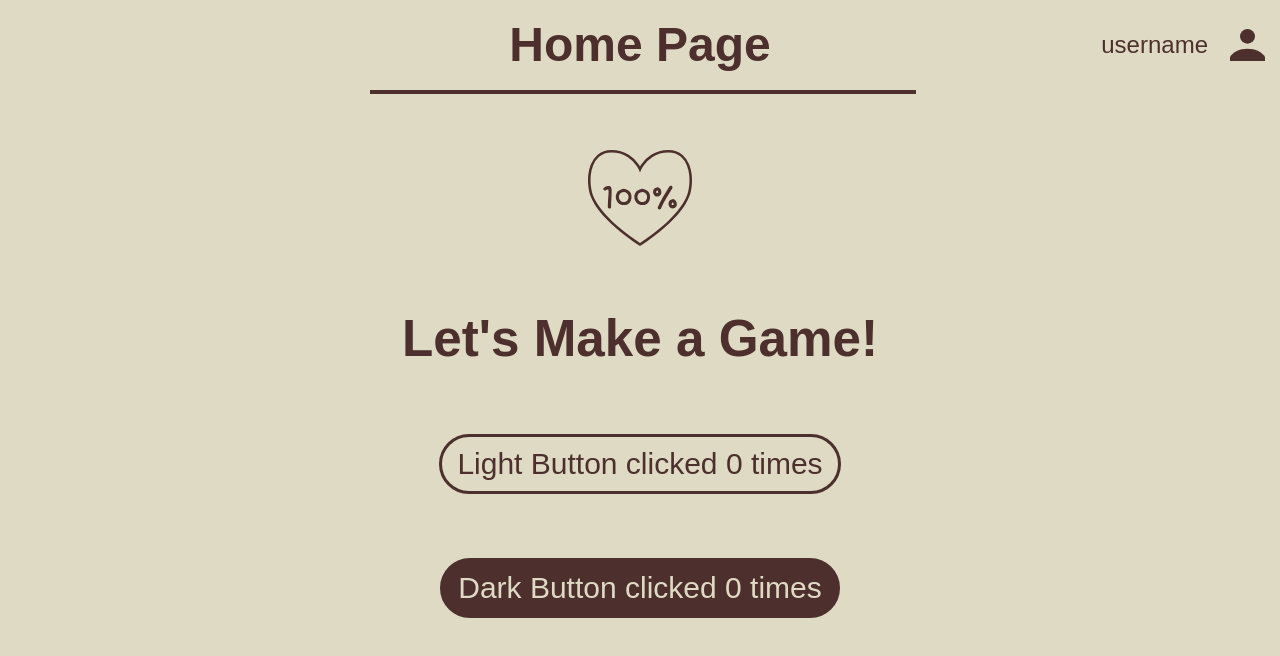
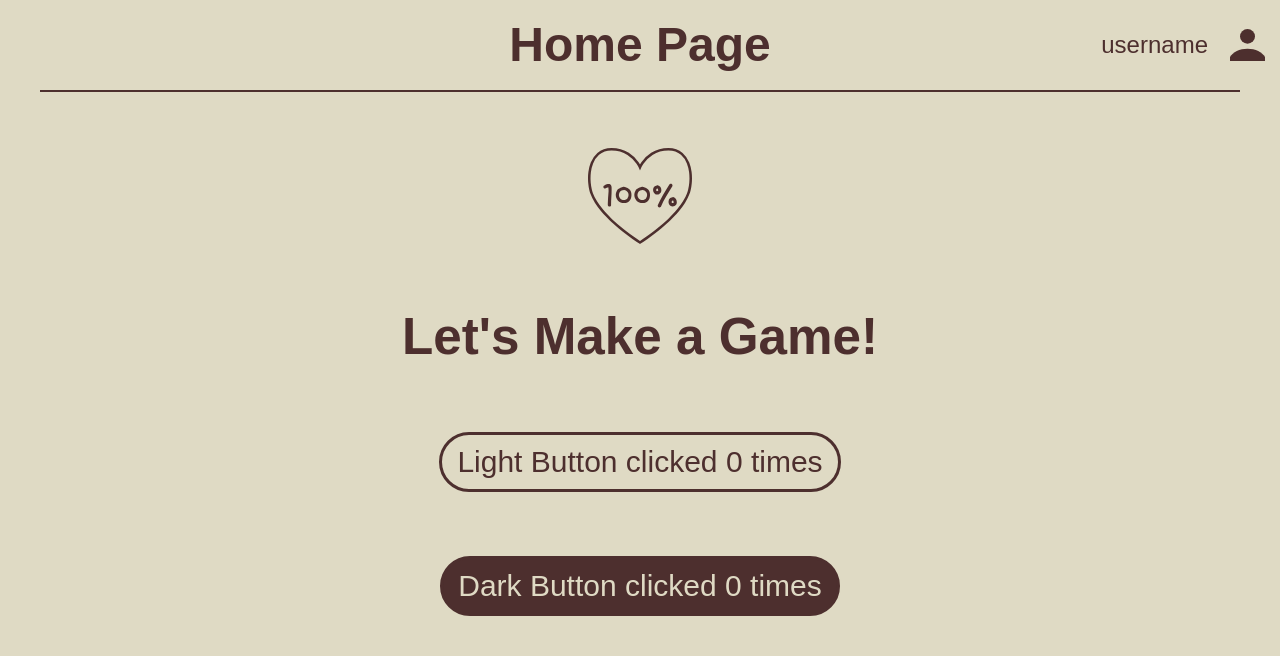
Before and after one commit to wwtbtfc/wwtbtfc-frontend, a React (Vite) app: page / in a window 1280 px wide. Shown: the top 656 px of the page. Built offline with nearby package versions, Linux system fonts and the light colour scheme; a web font is replaced by a local one.

Commit message:
fix: removed extra div for banner line

```diff
--- a/src/components/TitleBanner/BannerBar.tsx
+++ /dev/null
@@ -1,5 +0,0 @@
-import StyledBannerBar from './StyledBannerBar';
-
-export const BannerBar = () => {
-  return <StyledBannerBar></StyledBannerBar>;
-};
--- a/src/components/TitleBanner/StyledBannerBar.tsx
+++ /dev/null
@@ -1,16 +0,0 @@
-import styled from 'styled-components';
-
-const StyledBannerBar = styled.div`
-content: "";
-display: block;
-width: 100%;
-border-top: 1px;
-border-style: solid;
-border-color: #4d2f2e;
-
-bottom: 0;
-left: 0;
-  }
-`;
-
-export default StyledBannerBar;
--- a/src/components/TitleBanner/StyledTitleBanner.tsx
+++ b/src/components/TitleBanner/StyledTitleBanner.tsx
@@ -1,26 +1,31 @@
 import styled from 'styled-components';
 
 const StyledTitleBanner = styled.header`
-  max-width: 1280px;
   margin: 0 auto;
   text-align: center;
   display: flex;
   justify-content: space-between;
   align-items: center;
   height: 90px;
+  border-bottom: 2px solid #4d2f2e;
+  min-width: 1200px;
 
   .title {
     font-size: 3em;
+    flex-shrink: 0;
     padding: 1.5em;
     margin: 0 auto;
     text-align: center;
     display: inline-block;
     position: absolute;
     left: 50%;
+    min-width: 200px;
     transform: translateX(-50%);
   }
   .user {
     font-family: Arial;
+    overflow: hidden;
+    flex-shrink: 0;
     font-size: 1.5em;
     font-weight: 100;
     position: absolute;
@@ -29,6 +34,7 @@ const StyledTitleBanner = styled.header`
   }
   img {
     position: absolute;
+    flex-shrink: 0;
     right: 15px;
     max-width: 35px;
     height: auto;
--- a/src/components/TitleBanner/TitleBanner.tsx
+++ b/src/components/TitleBanner/TitleBanner.tsx
@@ -1,6 +1,5 @@
 import StyledTitleBanner from './StyledTitleBanner';
 import userIcon from '../../assets/UserIcon.svg';
-import { BannerBar } from './BannerBar';
 
 /**
  * Title Banner component
@@ -16,7 +15,6 @@ export const TitleBanner = (props: BannerProps) => {
         <h5 className="user">username</h5>
         <img src={userIcon} />
       </StyledTitleBanner>
-      <BannerBar></BannerBar>
     </>
   );
 };
```
